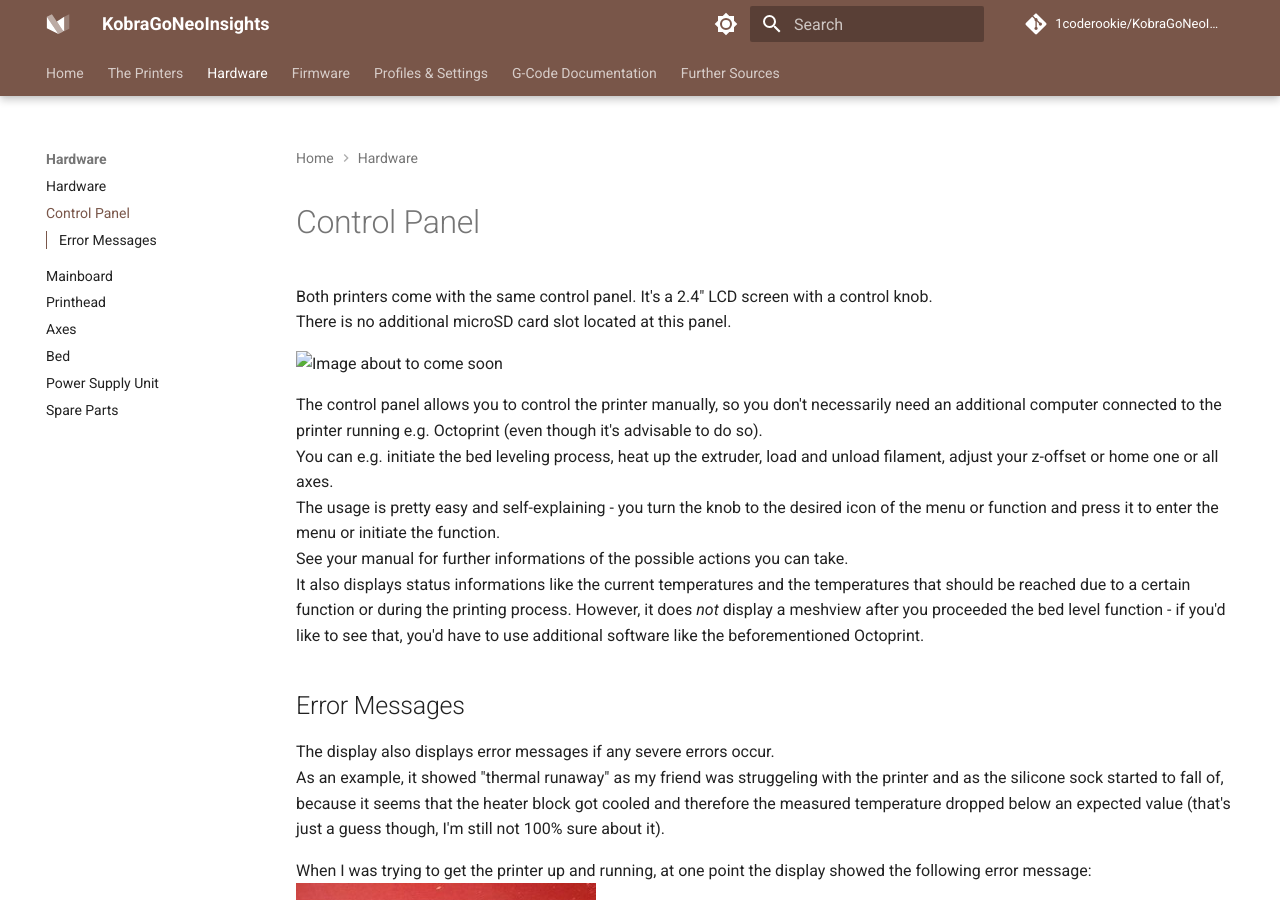
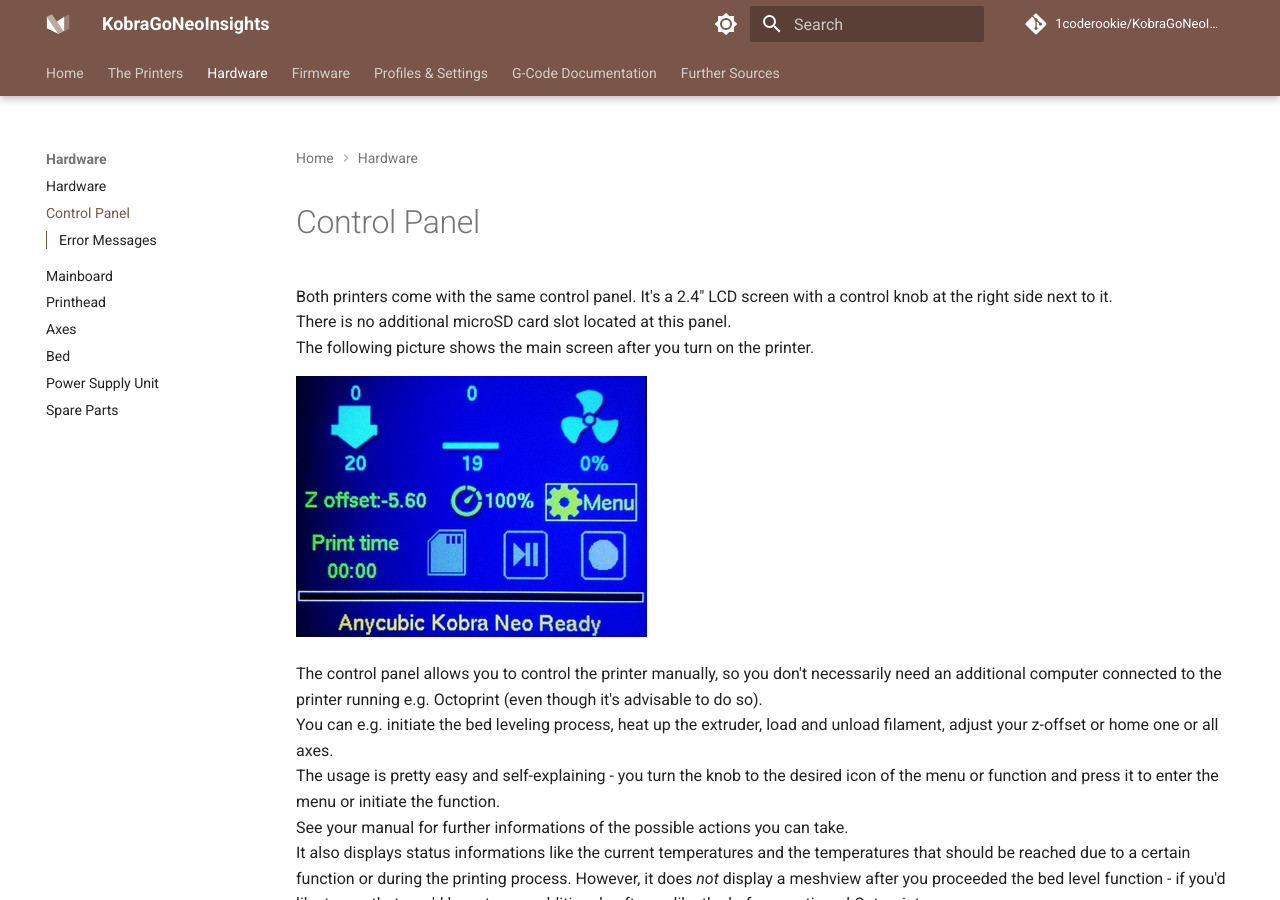
Before and after one commit to 1coderookie/KobraGoNeoInsights, an MkDocs documentation site: the page built from docs/hardware/control_panel.md, in a window 1280 px wide and 900 px high. Built offline with MkDocs 1.6.1 and Material for MkDocs 9.7.7, drawn with Linux system fonts in a browser that asks for light colours; comment, search, counter and statistics services are not loaded.

Commit message:
Update control_panel.md

```diff
--- a/docs/hardware/control_panel.md
+++ b/docs/hardware/control_panel.md
@@ -1,10 +1,11 @@
 <link rel=”manifest” href=”docs/manifest.webmanifest”>
 
 # Control Panel
-Both printers come with the same control panel. It's a 2.4" LCD screen with a control knob.
+Both printers come with the same control panel. It's a 2.4" LCD screen with a control knob at the right side next to it.
 There is no additional microSD card slot located at this panel.
+The following picture shows the main screen after you turn on the printer.
 
-![Image about to come soon]()
+![Main screen](../assets/images/display_start_web.jpg)
 
 The control panel allows you to control the printer manually, so you don't necessarily need an additional computer connected to the printer running e.g. Octoprint (even though it's advisable to do so).
 You can e.g. initiate the bed leveling process, heat up the extruder, load and unload filament, adjust your z-offset or home one or all axes.
```
